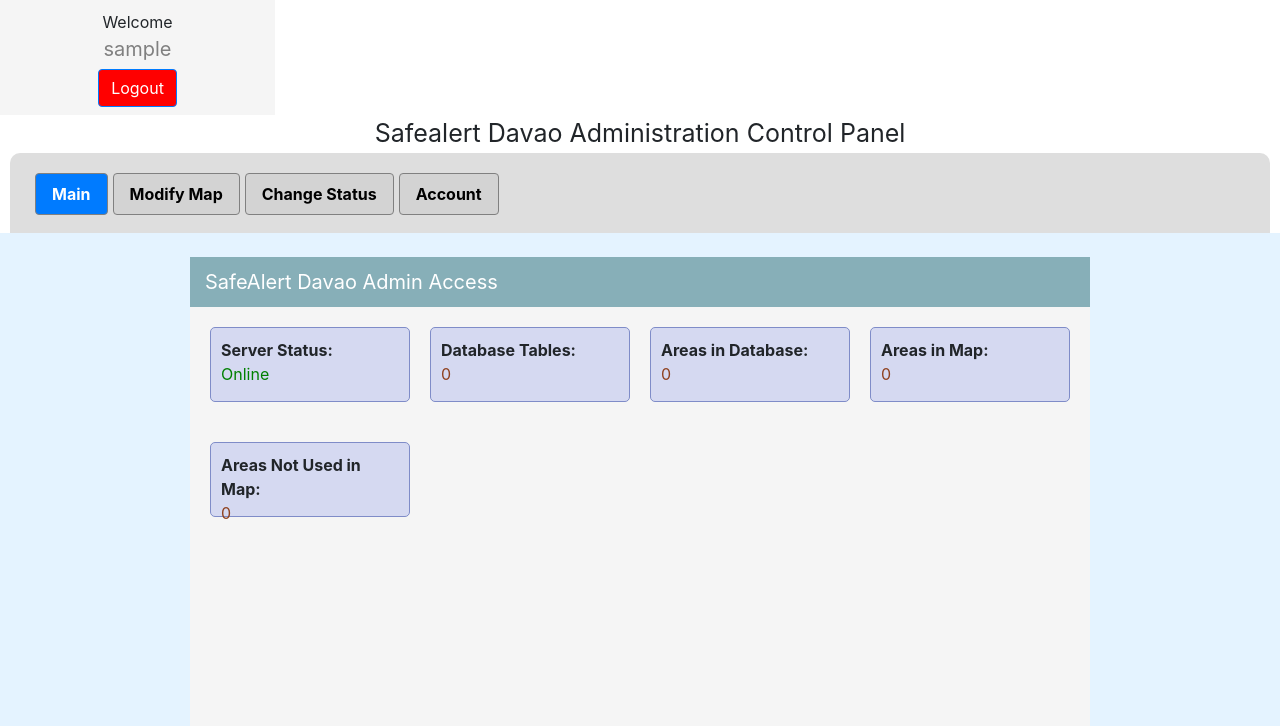
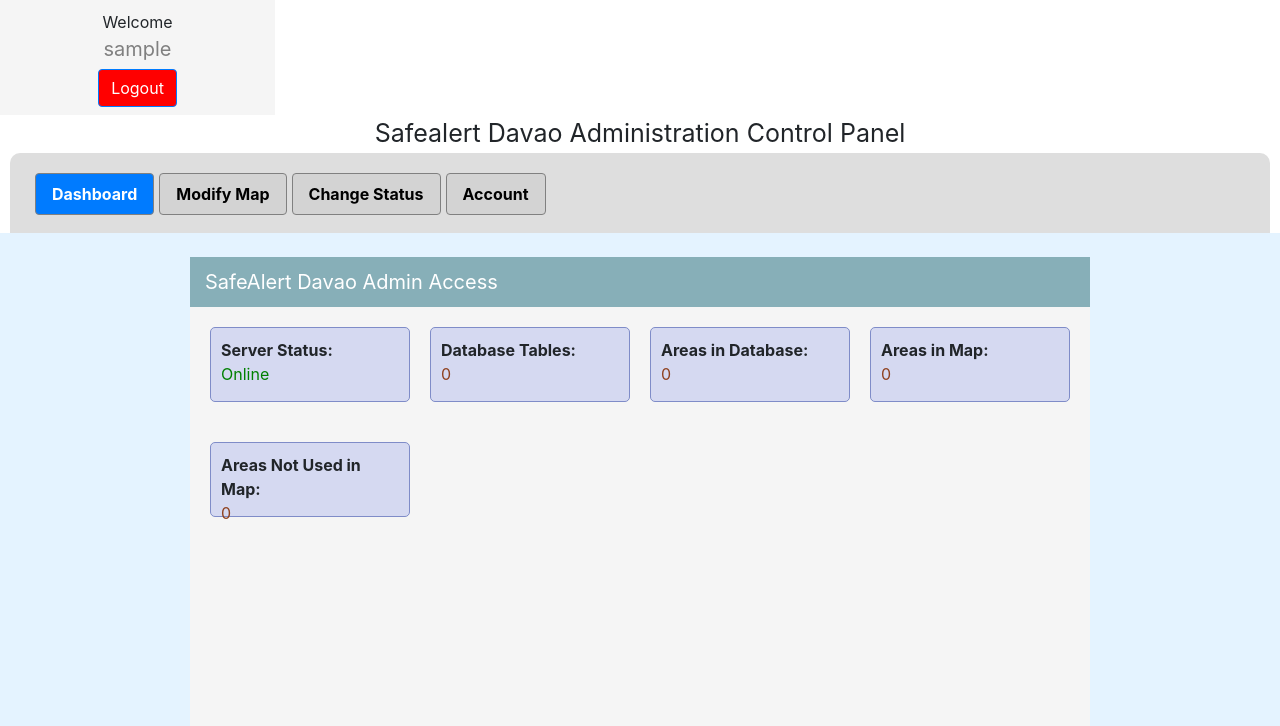
Before and after one commit to Kryse-777/safealert-davao, a PHP site: page /admin.php in a window 1280 px wide. Shown: the top 726 px of the page. Run offline with PHP 8.4, Linux system fonts and the light colour scheme; the visitor is signed in with stand-in values (Sample User, id 1); data that the repository does not hold is empty; some libraries are stand-ins or nearby versions.

Commit message:
update ui

```diff
--- a/admin.php
+++ b/admin.php
@@ -133,7 +133,7 @@
         <!-- Dashboard -->
         <ul id="dashboard" class="nav nav-pills">
         	<li class="nav-item">
-                <a href="#maindash" id="maintab" class="nav-attend nav-link regbtn active">Main</a>
+                <a href="#maindash" id="maintab" class="nav-attend nav-link regbtn active">Dashboard</a>
            	<li>
             <li class="nav-item">
                 <a href="#mapform" id="addownbtn" class="nav-attend nav-link regbtn ">Modify Map</a>
```
